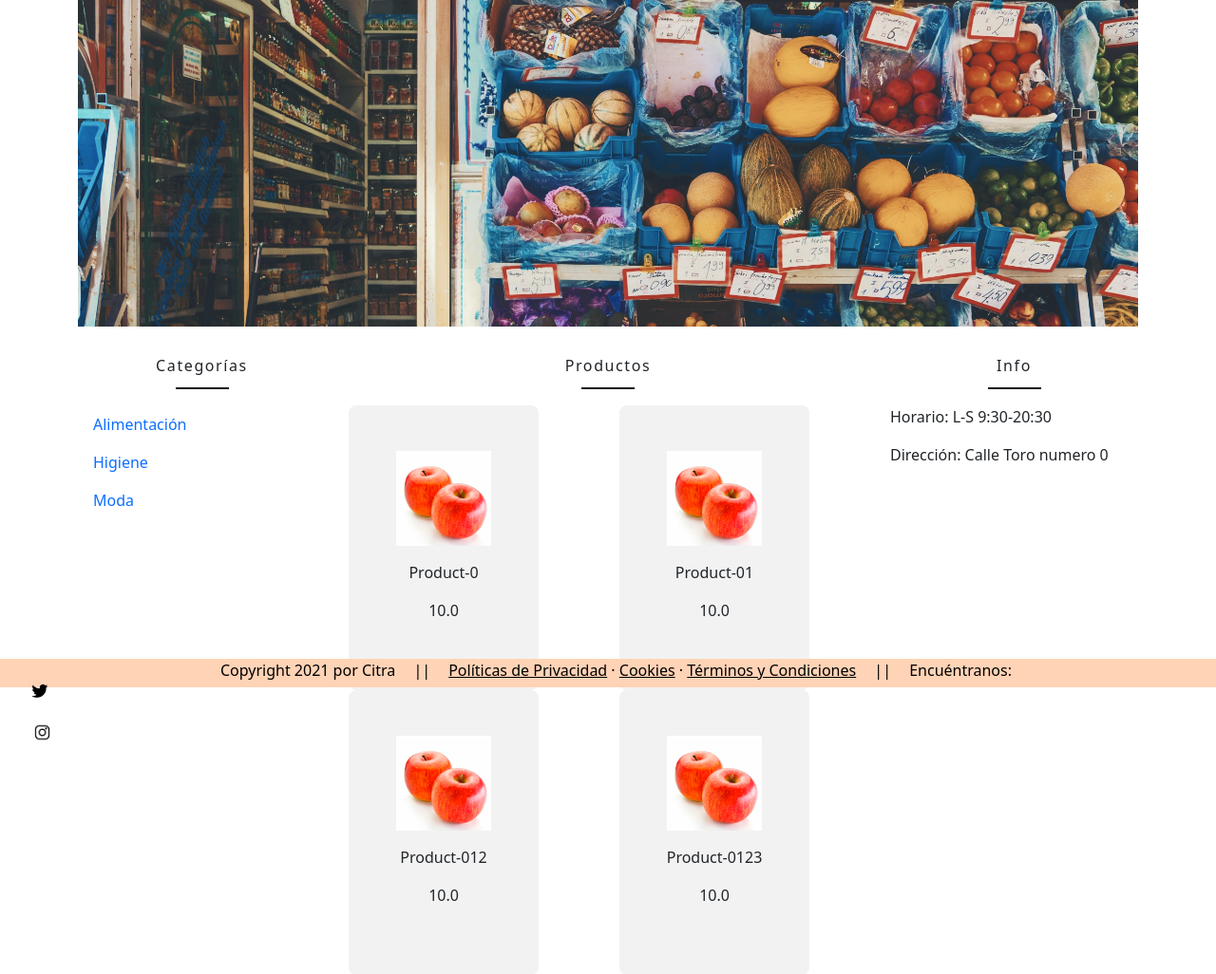
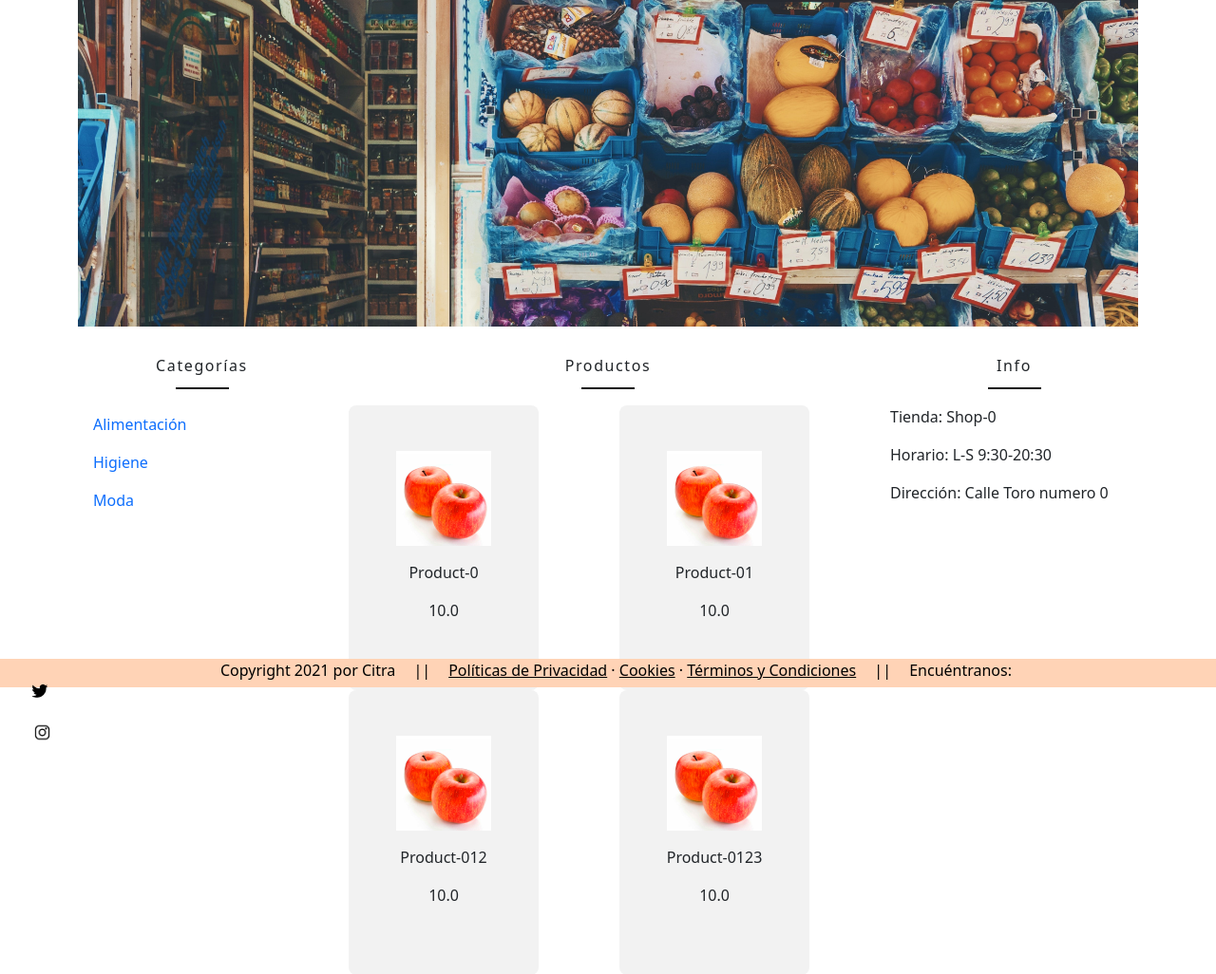
Before and after one commit to laubezqueoff/Citra, a Django app: page /shops/0 in a window 1280 px wide. Shown: the part 76-1102 px from the top of the page at 95% size. Run offline with Django 3.2, Linux system fonts and the light colour scheme; data comes from the database, SQL or seed files in the repository; some libraries are stand-ins or nearby versions.

Commit message:
[fix] css arreglado

```diff
--- a/main/static/css/style_shop_promotion.css
+++ b/main/static/css/style_shop_promotion.css
@@ -178,6 +178,8 @@ img{
     height: 300px;
     width: 200px;
     float: left;
+    margin-left: 2rem;
+    margin-right: 2rem;
 
 }
 
--- a/main/templates/bookings_owner.html
+++ b/main/templates/bookings_owner.html
@@ -20,7 +20,6 @@
                         <span class="product__price"> Cantidad Reservada: {{book.quantity}} </span>
                         <span class="product__price"> Nombre del usuario: {{book.user.person.name}} </span>
                         <button onclick="aceptar({{book.id}})">Aceptar</button>
-                        <a href="" class="button-light"> Cancelar </a>
                     </article>
                 </div>
                 {% empty %}
--- a/main/templates/bookings_user.html
+++ b/main/templates/bookings_user.html
@@ -17,7 +17,7 @@
                             <img src="{% static 'images/manzana.jpg' %}" alt ="" class="card-img-top">
                             <span class="product__name">Tienda: {{book.product.shop.name}} </span>
                             <span class="product__name">Nombre Producto: {{book.product.name}} </span>
-                            <span class="product__price">Precio: {{quantity}}  </span>
+                            <span class="product__price">Precio: {{quantity}} € </span>
                             <span class="product__price">Cantidad Reservada: {{book.quantity}} </span>
                     </div>
                     {% empty %}
--- a/main/templates/shop_detail.html
+++ b/main/templates/shop_detail.html
@@ -50,11 +50,12 @@
         <div class="col">
 
             <h4 class="section-title">Info</h4>
+            <p>Tienda: {{shop.name}}</p>
             <p>Horario: L-S 9:30-20:30</p>
             <p>Dirección: {{shop.address}}</p>
          {% if context.1 == 'User' %}
             <h4 class="section-title">Cesta</h4>
-            <table id = "table">
+            <table class="table table-hover" id = "table">
               <tr>
                 <th>Nombre</th>
                 <th>Precio</th>
@@ -62,22 +63,25 @@
               </tr>
               <tbody id='tbody'></tbody>
             </table>
-            <button id="boton2" onclick="vaciarCarrito()">Vaciar Carrito</button>
+            <button id="boton2" type="button" class="btn btn-light" onclick="vaciarCarrito()">Vaciar Carrito</button>
             {% csrf_token %}
-            <input id="submit" type="button" value="Reservar" onclick="reserva()"/>
-            <button class="button-light"><a style="text-decoration: none;" class="button-light" href="{{shop.id}}/reviews"> Valoraciones </a></button>
-            <button class="button-light"><a style="text-decoration: none;" class="button-light" href="{% url 'newChat' shop.pk %}"> Iniciar Chat </a></button>
+            <input id="submit" type="button" class="btn btn-light" value="Reservar" onclick="reserva()"/>
+
+            <h4 class="section-title">Otras acciones</h4>
+            <button type="button" class="btn btn-outline-warning"><a style="text-decoration: none;" class="button-light" href="{{shop.id}}/reviews"> Valoraciones </a></button>
+            <button type="button" class="btn btn-outline-warning"><a style="text-decoration: none;" class="button-light" href="{% url 'newChat' shop.pk %}"> Iniciar Chat </a></button>
 
             {% endif %}
           {% if context.1 == 'Owner' and promotionShop and shop.owner.person.id|stringformat:"i" == context.0 %}
             {% comment %} <button onclick="location.href='{% url 'promotion_week_shop' shop.id %}'">
               Promociona tu tienda (semanal)
             </button> {% endcomment %}
-            <button onclick="promocionarTiendaSemanal({{shop.id}})">
+            <h4 class="section-title">Otras acciones</h4>
+            <button type="button" class="btn btn-outline-warning" onclick="promocionarTiendaSemanal({{shop.id}})">
               Promociona tu tienda (semanal)
             </button>
               <br>
-            <button onclick="promocionarTiendaMensual({{shop.id}})">
+            <button type="button" class="btn btn-outline-warning" onclick="promocionarTiendaMensual({{shop.id}})">
               Promociona tu tienda (mensual)
             </button>
           {% endif %}
```
